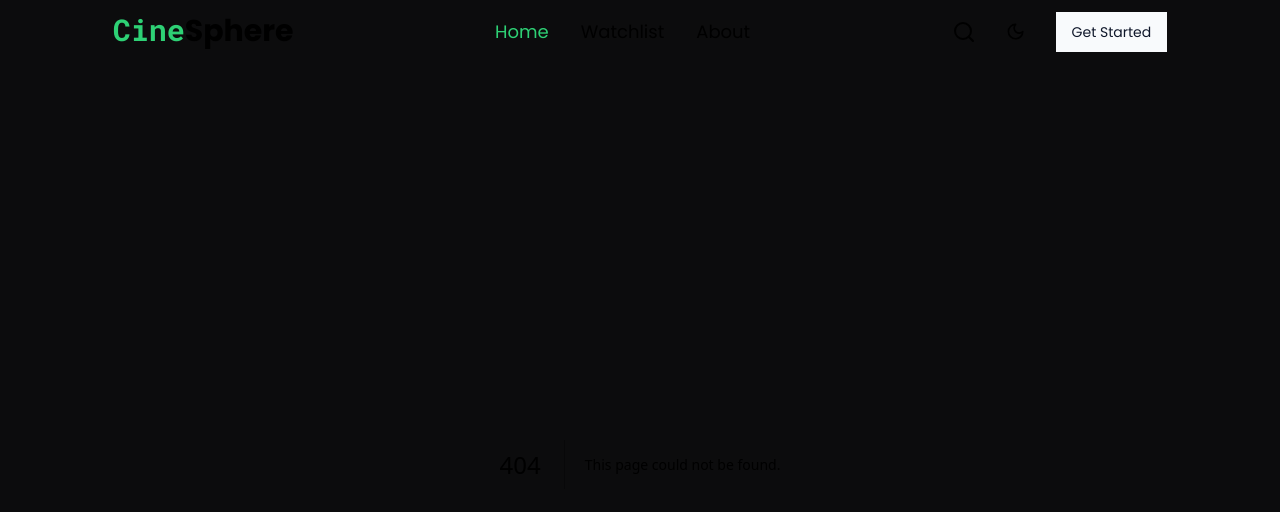
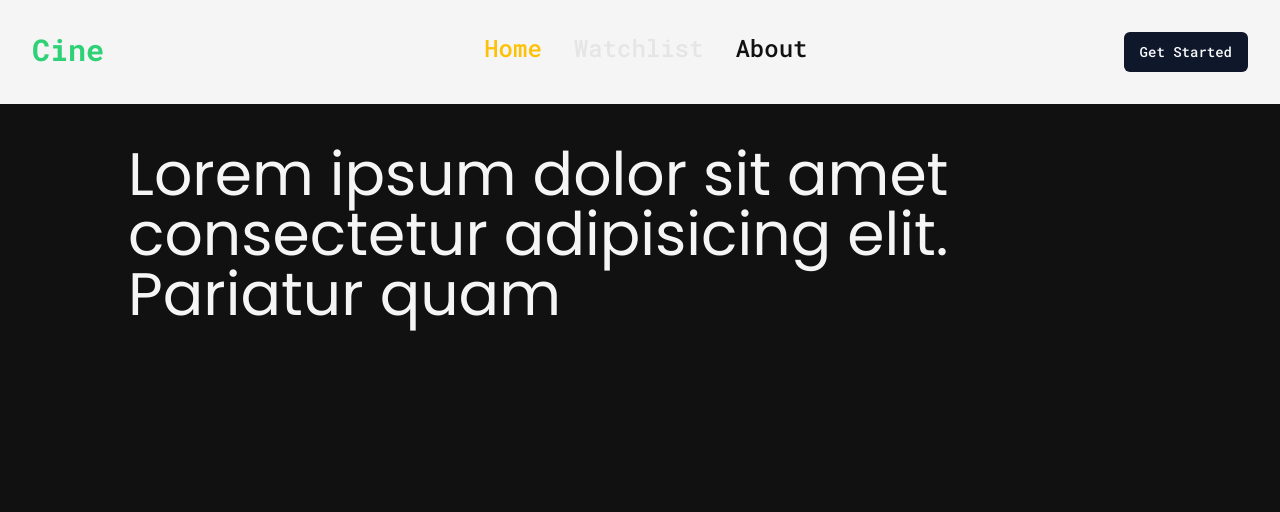
Before and after one commit to HamzaHamani/CineSphere, a Next.js app: page /movie/1 in a window 1280 px wide. Before the commit this address had no page. Shown: the top 512 px of the page. Built offline with nearby package versions, Linux system fonts and the light colour scheme.

Commit message:
styling chages

```diff
--- a/app/globals.css
+++ b/app/globals.css
@@ -3,7 +3,12 @@
 @tailwind utilities;
 
 .light {
-  --textMain-50: #ffe5e5;
+  --bgMain: #111111;
+  --bgMainHover: #1a1a1a;
+  --textMain: #f5f5f5;
+  --textMainHover: #e5e5e6;
+
+  /* --textMain-50: #ffe5e5;
   --textMain-100: #ffcccc;
   --textMain-200: #ff9999;
   --textMain-300: #ff6666;
@@ -25,7 +30,7 @@
   --backgroundMain-700: #4a4a4f;
   --backgroundMain-800: #313135;
   --backgroundMain-900: #19191a;
-  --backgroundMain-950: #0c0c0d;
+  --backgroundMain-950: #0c0c0d; */
 
   --primaryMain-50: #eafaf1;
   --primaryMain-100: #d5f6e3;
@@ -103,6 +108,11 @@
   }
 }
 .dark {
+  --bgMain: #f5f5f5;
+  --bgMainHover: #e5e5e6;
+  --textMain: #111111;
+  --textMainHover: #1a1a1a;
+
   --textMain-50: #1a0000;
   --textMain-100: #330000;
   --textMain-200: #660000;
--- a/app/layout.tsx
+++ b/app/layout.tsx
@@ -27,7 +27,7 @@ export default function RootLayout({
   return (
     <html lang="en">
       <body
-        className={`${poppins.variable} ${roboto_mono.variable} font-pop  dark bg-backgroundMain-50 transition-all duration-300 ease-linear `}
+        className={`${poppins.variable} ${roboto_mono.variable} bg-bgMain  light font-pop transition-all duration-300 ease-linear`}
       >
         <NavBar />
         {children}
--- /dev/null
+++ b/app/movie/[id]/page.tsx
@@ -0,0 +1,9 @@
+export default function page() {
+  return (
+    <div className="mx-auto mt-10 w-[80%]">
+      <p className="text-ligt text-textMain font-pop text-6xl">
+        Lorem ipsum dolor sit amet consectetur adipisicing elit. Pariatur quam
+      </p>
+    </div>
+  );
+}
--- a/app/page.tsx
+++ b/app/page.tsx
@@ -17,7 +17,7 @@ export default async function Home() {
   // console.log(data);
   //TODO ! fix error with auth key in env, and how to use ggogle fonts with tailwid
   return (
-    <main>
+    <main className="">
       {/* {data.results?.map((e: any) => (
         <p key={e.id}>{e.original_title}</p>
       ))} */}
--- a/components/Self/NavBar.tsx
+++ b/components/Self/NavBar.tsx
@@ -7,21 +7,21 @@ import Link from "next/link";
 
 export default function NavBar() {
   return (
-    <nav className="flex justify-around p-3">
-      <h1 className="text-3xl font-bold">
+    <nav className="bg-textMain flex items-start justify-between p-8  font-mono">
+      <h1 className="text-textMain text-3xl font-bold">
         <span className="font-mono  text-primaryMain-500">Cine</span>
         Sphere
       </h1>
-      <ul className="flex cursor-pointer items-center justify-center gap-8 text-lg font-medium">
-        <li className="text-primaryMain-500 ">Home</li>
-        <li>Watchlist</li>
+      <ul className="text-bgMain flex cursor-pointer items-center justify-center gap-8 text-2xl font-medium">
+        <li className="text-[#FFC107] ">Home</li>
+        <li className="text-textMainHover">Watchlist</li>
         <li>About</li>
       </ul>
       <div className="flex items-center justify-center gap-5">
-        <Link className="cursor-pointer" href={"/search"}>
+        <Link className="text-textMain cursor-pointer" href={"/search"}>
           <Search />
         </Link>
-        <Toggle />
+        {/* <Toggle /> */}
         <Button>Get Started</Button>
         {/* <UserRound /> */}
       </div>
--- a/components/Self/Toggle.tsx
+++ b/components/Self/Toggle.tsx
@@ -14,52 +14,50 @@ import {
 
 export function Toggle() {
   // const { setTheme } = useTheme();
-  const [darkMode, setDarkMode] = React.useState(() => {
-    if (localStorage.getItem("theme") === null)
-      localStorage.setItem("theme", "dark");
-    const theme = localStorage.getItem("theme");
-    // Set default to dark if theme is not found or localStorage is empty
-    return theme === "light" ? false : true;
-  });
-  React.useEffect(() => {
-    const theme = localStorage.getItem("theme");
-    if (theme === "dark") {
-      setDarkMode(true);
-      document.body.classList.remove("light");
-      document.body.classList.add("dark");
-    } else if (theme === "light") {
-      setDarkMode(false);
-      document.body.classList.remove("dark");
-      document.body.classList.add("light");
-    }
-  }, []);
-  ``;
-  React.useEffect(() => {
-    if (darkMode) {
-      localStorage.setItem("theme", "dark");
-      document.body.classList.remove("light");
-      document.body.classList.add("dark");
-    } else {
-      localStorage.setItem("theme", "light");
-      document.body.classList.remove("dark");
-      document.body.classList.add("light");
-    }
-  }, [darkMode]);
-
-  return (
-    <Button
-      variant="outline"
-      size="icon"
-      className=" border-none shadow-none bg-backgroundMain-50 hover:bg-backgroundMain-100 "
-      onClick={() => setDarkMode((value) => !value)}
-    >
-      {darkMode ? (
-        <Moon className="absolute h-[1.2rem] w-[1.2rem] rotate-90 scale-0 transition-all dark:rotate-0 dark:scale-100" />
-      ) : (
-        <Sun className="h-[1.2rem] w-[1.2rem] rotate-0 scale-100 transition-all dark:-rotate-90 dark:scale-0" />
-      )}
-
-      <span className="sr-only">Toggle theme</span>
-    </Button>
-  );
+  // const [darkMode, setDarkMode] = React.useState(() => {
+  //   if (localStorage.getItem("theme") === null)
+  //     localStorage.setItem("theme", "dark");
+  //   const theme = localStorage.getItem("theme");
+  //   // Set default to dark if theme is not found or localStorage is empty
+  //   return theme === "light" ? false : true;
+  // });
+  // React.useEffect(() => {
+  //   const theme = localStorage.getItem("theme");
+  //   if (theme === "dark") {
+  //     setDarkMode(true);
+  //     document.body.classList.remove("light");
+  //     document.body.classList.add("dark");
+  //   } else if (theme === "light") {
+  //     setDarkMode(false);
+  //     document.body.classList.remove("dark");
+  //     document.body.classList.add("light");
+  //   }
+  // }, []);
+  // ``;
+  // React.useEffect(() => {
+  //   if (darkMode) {
+  //     localStorage.setItem("theme", "dark");
+  //     document.body.classList.remove("light");
+  //     document.body.classList.add("dark");
+  //   } else {
+  //     localStorage.setItem("theme", "light");
+  //     document.body.classList.remove("dark");
+  //     document.body.classList.add("light");
+  //   }
+  // }, [darkMode]);
+  // return (
+  //   <Button
+  //     variant="outline"
+  //     size="icon"
+  //     className=" bg-bgMain hover:bg-textMainHover border-none shadow-none "
+  //     onClick={() => setDarkMode((value) => !value)}
+  //   >
+  //     {darkMode ? (
+  //       <Moon className="absolute h-[1.2rem] w-[1.2rem] rotate-90 scale-0 text-[#f1f1f1] transition-all dark:rotate-0 dark:scale-100" />
+  //     ) : (
+  //       <Sun className=" h-[1.2rem] w-[1.2rem] rotate-0 scale-100  text-[#111111] transition-all dark:-rotate-90 dark:scale-0" />
+  //     )}
+  //     <span className="sr-only">Toggle theme</span>
+  //   </Button>
+  // );
 }
--- a/tailwind.config.ts
+++ b/tailwind.config.ts
@@ -40,7 +40,11 @@ const config = {
         mono: ["var(--font-roboto-mono)"],
       },
       colors: {
-        textMain: {
+        bgMain: "var(--bgMain)",
+        bgMainHover: "var(--bgMainHover)",
+        textMain: "var(--textMain)",
+        textMainHover: "var(--textMainHover)",
+        texttMain: {
           50: "var(--textMain-50)",
           100: "var(--textMain-100)",
           200: "var(--textMain-200)",
```
